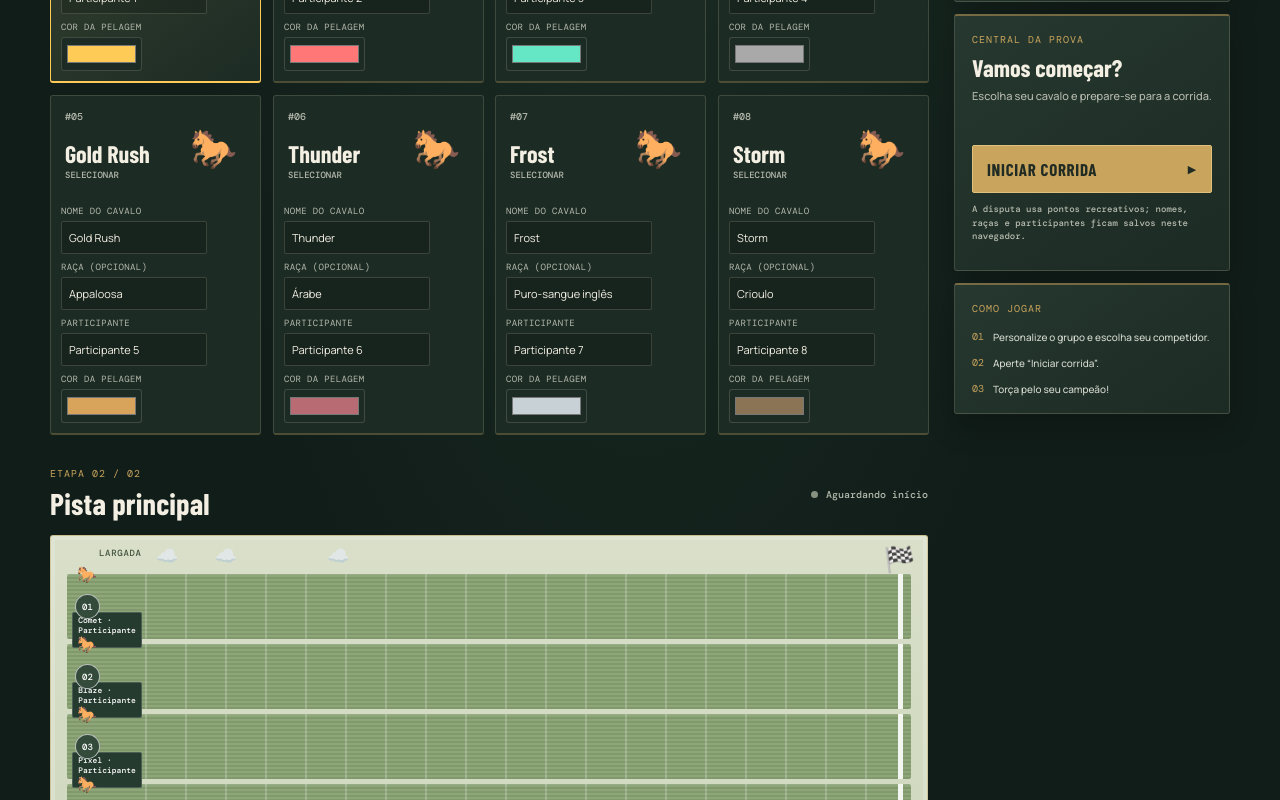
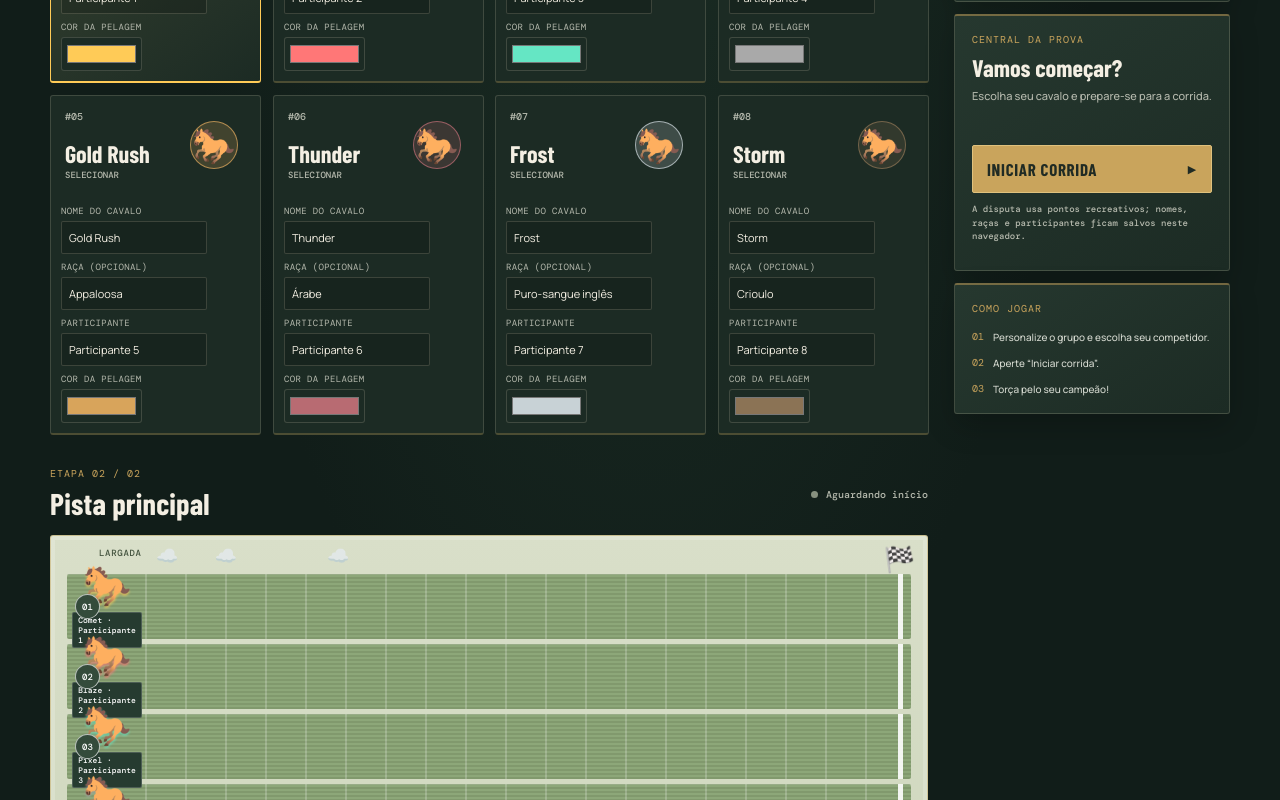
Before and after one commit to DogShown/HorseRacing, a React (Vite) app: page / in a window 1280 px wide. Shown: the part 880-1680 px from the top of the page. Built offline with nearby package versions, Linux system fonts and the light colour scheme; a web font is replaced by a local one.

Commit message:
style: use horse emoji with color accent

```diff
--- a/src/styles/horses.css
+++ b/src/styles/horses.css
@@ -109,3 +109,33 @@
   cursor: pointer;
 }
 .horse-color-field input[type="color"]:disabled { cursor: not-allowed; opacity: .65; }
+
+
+/* Cavalos em emoji: a cor escolhida aparece no destaque do ícone, sem redesenhar o emoji. */
+.horse-avatar {
+  display: grid;
+  place-items: center;
+  width: 48px;
+  height: 48px;
+  border: 1px solid color-mix(in srgb, var(--horse-accent) 75%, transparent);
+  border-radius: 50%;
+  background: color-mix(in srgb, var(--horse-accent) 20%, transparent);
+  filter: none;
+  font-family: "Apple Color Emoji", "Segoe UI Emoji", sans-serif;
+  font-size: 35px;
+  line-height: 1;
+}
+.horse-avatar span { display: block; }
+.runner-sprite {
+  display: grid;
+  place-items: center;
+  width: 60px;
+  height: 46px;
+  color: var(--horse-color);
+  font-family: "Apple Color Emoji", "Segoe UI Emoji", sans-serif;
+  font-size: 39px;
+  line-height: 1;
+  filter: drop-shadow(0 2px 1px color-mix(in srgb, var(--horse-color) 65%, transparent));
+}
+.runner-sprite span { display: block; }
+.horse-color-field input[type="color"] { cursor: pointer; }
```
